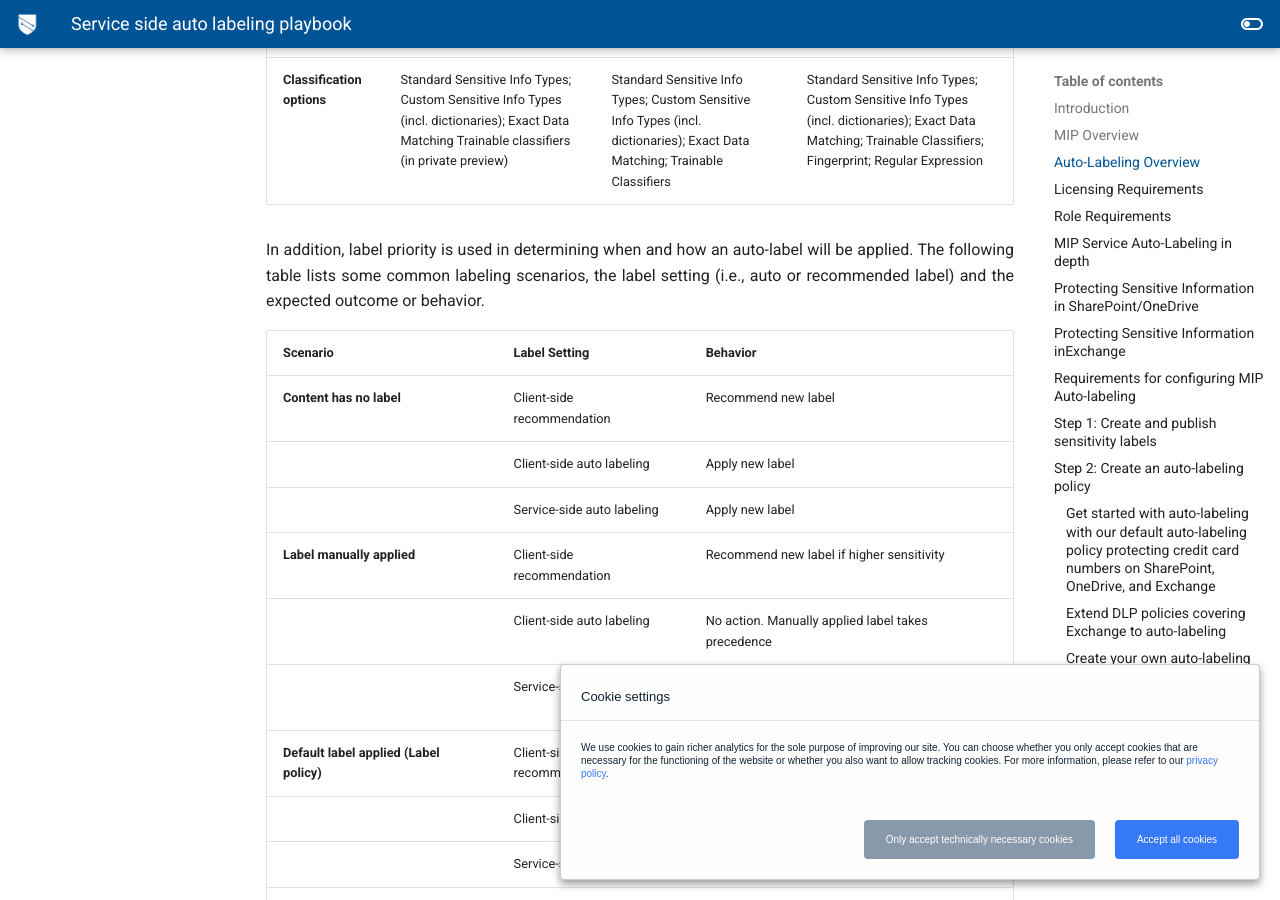
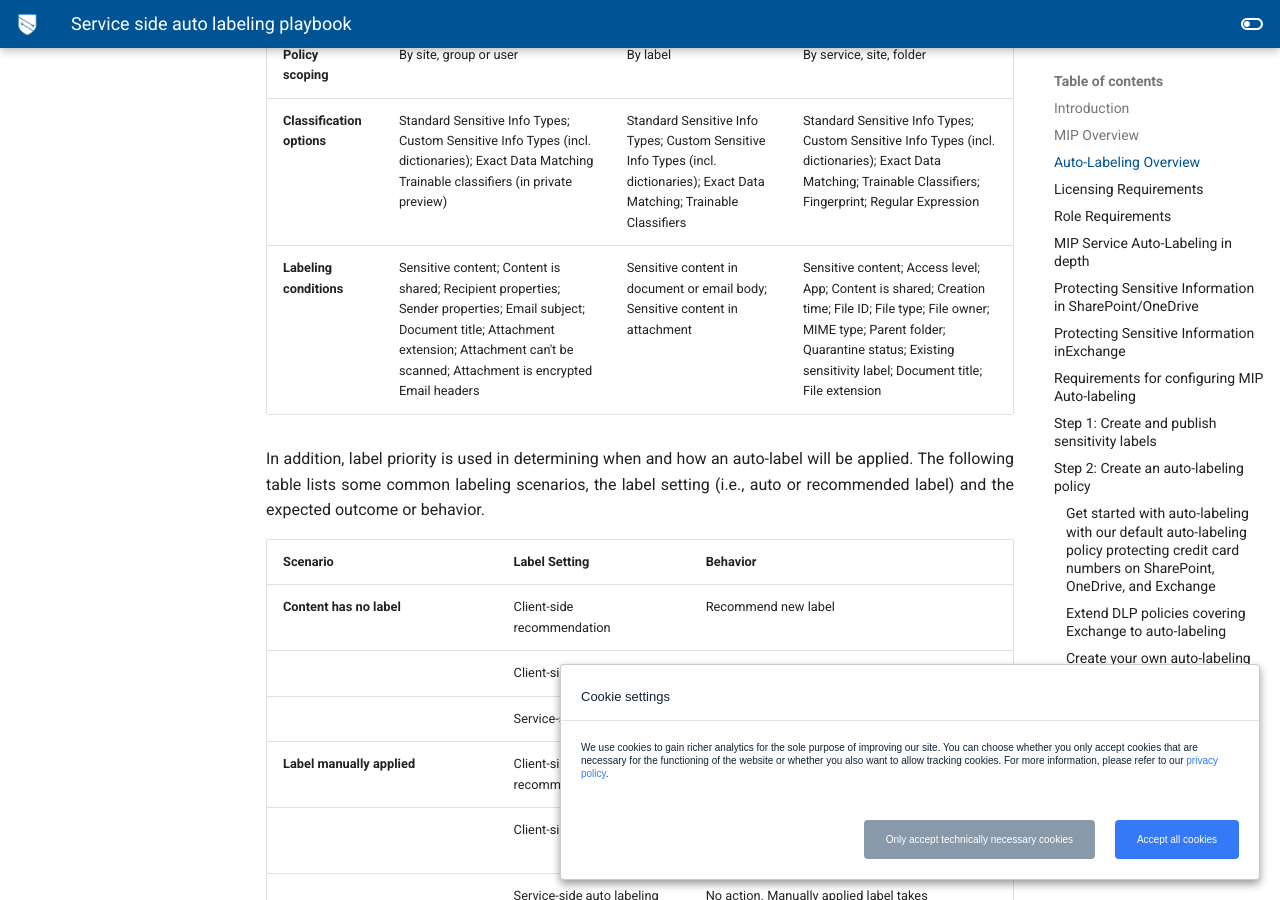
Before and after one commit to microsoft/ComplianceCxE, an MkDocs documentation site: the page built from docs/playbooks/service-side-auto-labeling.md, in a window 1280 px wide and 900 px high, scrolled down 3188 px. Built offline with MkDocs 1.6.1 and Material for MkDocs 9.7.7, drawn with Linux system fonts in a browser that asks for light colours; comment, search, counter and statistics services are not loaded.

Commit message:
Update service-side-auto-labeling.md

```diff
--- a/docs/playbooks/service-side-auto-labeling.md
+++ b/docs/playbooks/service-side-auto-labeling.md
@@ -44,7 +44,8 @@
 |  **Application support**  |  SharePoint, OneDrive and Exchange Online  |  Word, PowerPoint, Excel or Outlook Microsoft 365 apps, or AIP plugin for Office  |  SharePoint, OneDrive and third-party services supported by Defender for cloud apps  |
 | **File types supported**  |  .docx, .xlsx, .pptx and related formats  |  .docx, .xlsx, .pptx and related formats  |  .docx, .xlsx, .pptx and related formats, PDF  |
 | **Policy scoping**  |  By site, group or user  |  By label  |  By service, site, folder  |
-| **Classification options**  |  Standard Sensitive Info Types; Custom Sensitive Info Types (incl. dictionaries); Exact Data Matching Trainable classifiers (in private preview)|Standard Sensitive Info Types; Custom Sensitive Info Types (incl. dictionaries); Exact Data Matching; Trainable Classifiers  |  Standard Sensitive Info Types; Custom Sensitive Info Types (incl. dictionaries); Exact Data Matching; Trainable Classifiers; Fingerprint; Regular Expression  |
+| **Classification options**  |  Standard Sensitive Info Types; Custom Sensitive Info Types (incl. dictionaries); Exact Data Matching Trainable classifiers (in private preview)| Standard Sensitive Info Types; Custom Sensitive Info Types (incl. dictionaries); Exact Data Matching; Trainable Classifiers  |  Standard Sensitive Info Types; Custom Sensitive Info Types (incl. dictionaries); Exact Data Matching; Trainable Classifiers; Fingerprint; Regular Expression  |
+| **Labeling conditions**  |  Sensitive content; Content is shared; Recipient properties; Sender properties; Email subject; Document title; Attachment extension; Attachment can't be scanned; Attachment is encrypted Email headers| Sensitive content in document or email body; Sensitive content in attachment  |  Sensitive content; Access level; App;  Content is shared; Creation time; File ID; File type; File owner; MIME type; Parent folder; Quarantine status; Existing sensitivity label; Document title; File extension  |
 
 In addition, label priority is used in determining when and how an auto-label will be applied. The following table lists some common labeling scenarios, the label setting (i.e., auto or recommended label) and the expected outcome or behavior.
 
```
